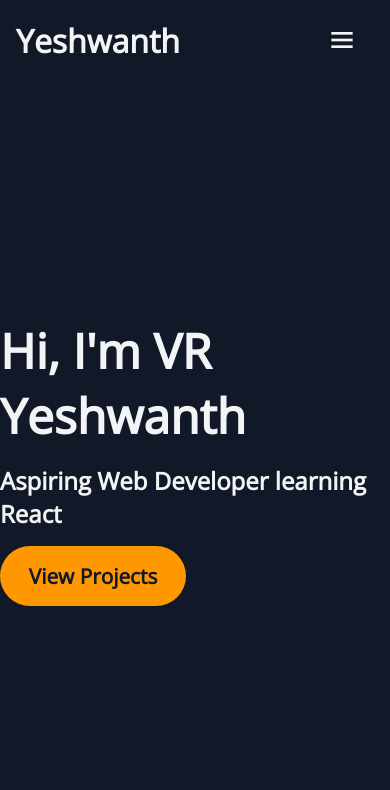
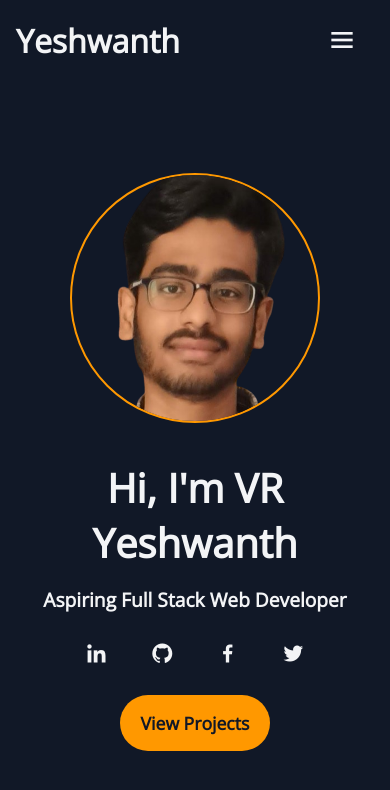
Before and after one commit to VRYeshwanth/My-Portfolio, a React (Vite) app: page / in a window 390 px wide. Shown: the top 790 px of the page. Built offline with nearby package versions, Linux system fonts and the light colour scheme.

Commit message:
Added image + styling

```diff
--- a/public/style.css
+++ b/public/style.css
@@ -12,7 +12,7 @@
     --secondary-background: #ebebeb;
     --primary-background: #111827;
     --text-color: #f3f4f6;
-    --accent-color: #ef4444;
+    --accent-color: #ff9800;
     --secondary-color: #22c55e;
 }
 
@@ -129,6 +129,8 @@ header {
     display: flex;
     justify-content: center;
     align-items: center;
+    gap: 5rem;
+    padding: 2rem;
 }
 
 .left-section {
@@ -144,12 +146,31 @@ header {
     font-size: 1.5rem;
 }
 
+.social-icons {
+    display: flex;
+    gap: 1.5rem;
+}
+.social-icons i {
+    font-size: 1.5rem;
+    color: var(--text-color);
+    cursor: pointer;
+    padding: 0.8rem;
+    border-radius: 50%;
+    transition: all 0.3s ease;
+}
+.social-icons i:hover {
+    background-color: var(--secondary-color);
+    color: var(--primary-background);
+    transform: translateY(-5px);
+
+}
+
 .left-section .cta {
     padding: 1rem 1.8rem;
     border: none;
     border-radius: 32px;
     font-weight: 600;
-    background-color: #ff9800;
+    background-color: var(--accent-color);
     color: var(--primary-background);
     font-size: 1.3rem;
     cursor: pointer;
@@ -159,4 +180,49 @@ header {
 
 .left-section .cta:hover {
     background-color: #f5ad28;
+    transform: translateY(-5px);
 }
+
+.right-section img {
+    width: 400px;
+    border-radius: 50%;
+    border: 2px solid var(--accent-color);
+    aspect-ratio: 1/1;
+    object-fit: cover;
+}
+
+@media (max-width: 768px) {
+    .home {
+        flex-direction: column-reverse;
+        text-align: center;
+        gap: 2rem;
+    }
+    .left-section .cta {
+        margin: 0 auto;
+    }
+    .right-section img {
+        width: 300px;
+    }
+    .social-icons {
+        justify-content: center;
+    }
+}
+
+@media (max-width: 425px) {
+    .left-section h1 {
+        font-size: 2.5rem;
+    }
+    .left-section h2 {
+        font-size: 1.2rem;
+    }
+    .left-section .cta {
+        font-size: 1.1rem;
+        padding: 1rem 1.3rem;
+    }
+    .right-section img {
+        width: 250px;
+    }
+    .social-icons {
+        gap: 1rem;
+    }
+}
--- a/src/Components/Home/Home.jsx
+++ b/src/Components/Home/Home.jsx
@@ -5,6 +5,7 @@ export default function Home() {
     return (
         <section className="home" id="home">
             <LeftSection />
+            <RightSection />
         </section>
     )
 }
--- a/src/Components/Home/LeftSection.jsx
+++ b/src/Components/Home/LeftSection.jsx
@@ -2,7 +2,13 @@ export default function LeftSection() {
     return (
         <div className="left-section">
             <h1>Hi, I'm VR Yeshwanth</h1>
-            <h2>Aspiring Web Developer learning React</h2>
+            <h2>Aspiring Full Stack Web Developer</h2>
+            <div className="social-icons">
+                <i className='bx bxl-linkedin'></i>
+                <i className='bx bxl-github'></i>
+                <i className='bx bxl-facebook'></i>
+                <i className='bx bxl-twitter'></i>
+            </div>
             <button className="cta">View Projects</button>
         </div>
     )
--- a/src/Components/Home/RightSection.jsx
+++ b/src/Components/Home/RightSection.jsx
@@ -1,7 +1,7 @@
 export default function RightSection() {
     return (
         <div className="right-section">
-
+            <img src="./images/user-image.png" alt="User Image" />
         </div>
     )
 }
```
Also changed, not shown: images/user-image.png (added).
